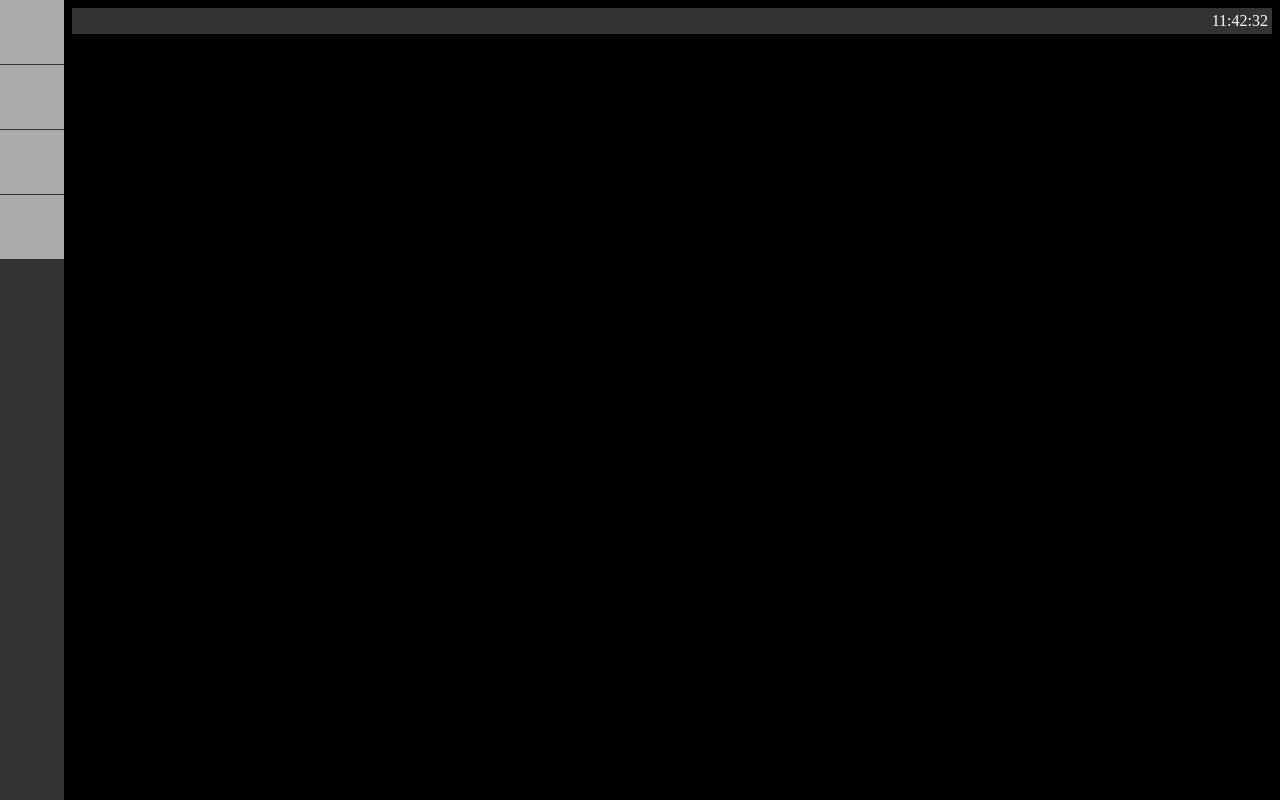
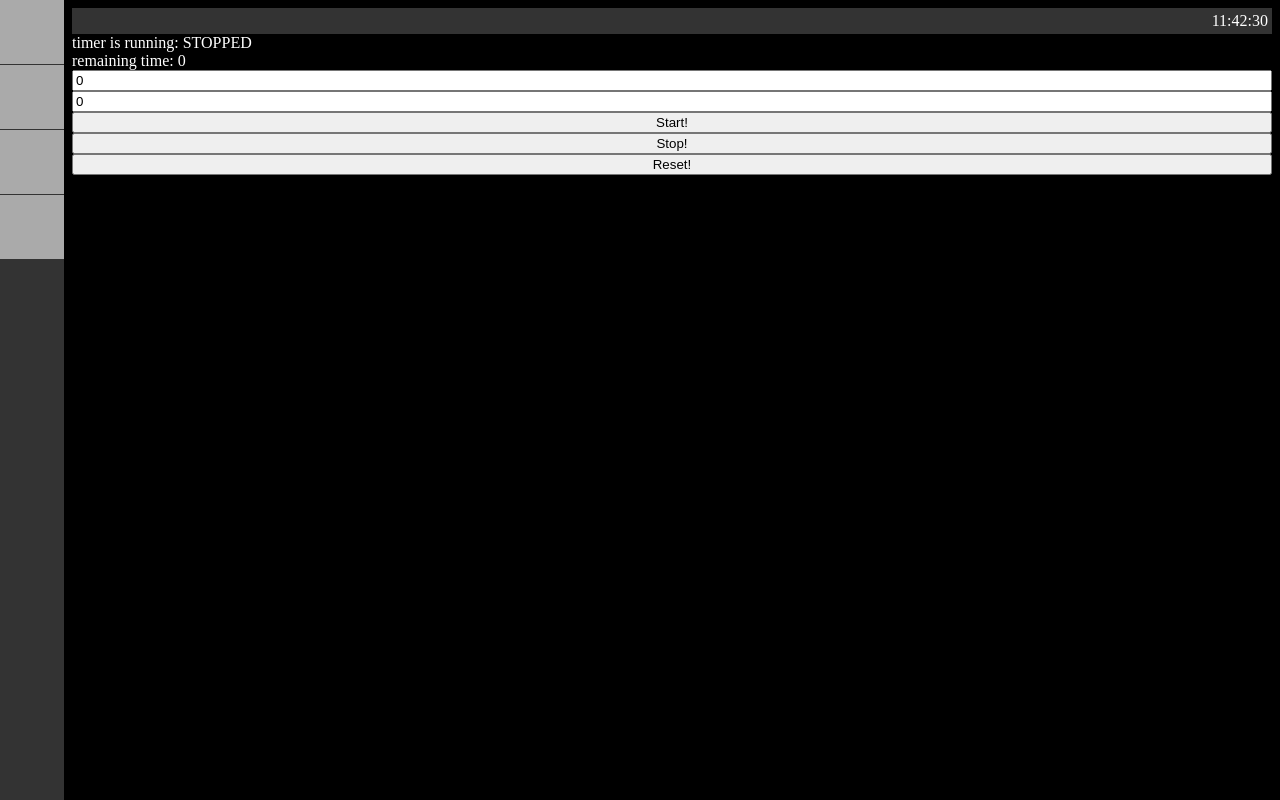
Before and after one commit to grimkor/gym-glass, a React (Create React App) app: page / in a window 1280 px wide. Built offline with nearby package versions, Linux system fonts and the light colour scheme.

Commit message:
basic timer

```diff
--- a/src/App.tsx
+++ b/src/App.tsx
@@ -4,6 +4,7 @@ import GlobalStyles from "./components/GlobalStyles";
 import Menu from "./components/Menu";
 import Banner from "./components/Banner";
 import Content from "./components/Content";
+import Timer from "./features/timer/Timer";
 
 function App() {
   return (
@@ -13,6 +14,7 @@ function App() {
         <Menu />
         <Content>
           <Banner />
+          <Timer />
         </Content>
       </Container>
     </>
--- a/src/app/store.ts
+++ b/src/app/store.ts
@@ -1,9 +1,11 @@
-import { configureStore, ThunkAction, Action } from '@reduxjs/toolkit';
-import counterReducer from '../features/counter/counterSlice';
+import { configureStore, ThunkAction, Action } from "@reduxjs/toolkit";
+import counterReducer from "../features/counter/counterSlice";
+import timerReducer from "../features/timer/timerSlice";
 
 export const store = configureStore({
   reducer: {
     counter: counterReducer,
+    timer: timerReducer,
   },
 });
 
--- /dev/null
+++ b/src/features/timer/Timer.tsx
@@ -0,0 +1,68 @@
+import React, { ChangeEvent, FC } from "react";
+import { useDispatch, useSelector } from "react-redux";
+import {
+  resetTimer,
+  selectTime,
+  selectTimerRunning,
+  startTimer,
+  stopTimer,
+  updateTime,
+} from "./timerSlice";
+import moment from "moment";
+
+enum TimeTypes {
+  "minutes" = "minutes",
+  "seconds" = "seconds",
+}
+
+const Timer: FC = () => {
+  const dispatch = useDispatch();
+  const timerRunning = useSelector(selectTimerRunning);
+  const time = useSelector(selectTime);
+
+  const handleStart = () => {
+    if (!timerRunning) {
+      dispatch(startTimer(time));
+    }
+  };
+
+  const handleUpdate = (type: TimeTypes) => (
+    e: ChangeEvent<HTMLInputElement>
+  ) => {
+    if (!timerRunning) {
+      const duration = moment.duration(time);
+      dispatch(
+        updateTime(
+          moment
+            .duration({
+              minutes: duration.minutes(),
+              seconds: duration.seconds(),
+              [type]: e.target.value,
+            })
+            .asMilliseconds()
+        )
+      );
+    }
+  };
+
+  console.log();
+  return (
+    <div style={{ display: "flex", flexDirection: "column" }}>
+      <span>timer is running: {timerRunning ? "RUNNING" : "STOPPED"}</span>
+      <span>remaining time: {time}</span>
+      <input
+        value={moment.duration(time).minutes()}
+        onChange={handleUpdate(TimeTypes.minutes)}
+      />
+      <input
+        value={moment.duration(time).seconds()}
+        onChange={handleUpdate(TimeTypes.seconds)}
+      />
+      <button onClick={handleStart}>Start!</button>
+      <button onClick={() => dispatch(stopTimer())}>Stop!</button>
+      <button onClick={() => dispatch(resetTimer())}>Reset!</button>
+    </div>
+  );
+};
+
+export default Timer;
--- /dev/null
+++ b/src/features/timer/timerSlice.ts
@@ -0,0 +1,65 @@
+import { createSlice, PayloadAction } from "@reduxjs/toolkit";
+import { AppThunk, RootState } from "../../app/store";
+
+interface TimerState {
+  running: boolean;
+  time: number;
+}
+
+const initialState: TimerState = {
+  running: false,
+  time: 0,
+};
+
+let TIMER: number | undefined;
+
+export const timerSlice = createSlice({
+  name: "timer",
+  initialState,
+  reducers: {
+    beginTimer: (state, action: PayloadAction<number | undefined>) => {
+      state.running = true;
+      state.time = action.payload ?? state.time;
+    },
+    updateTime: (state, action: PayloadAction<number>) => {
+      state.time = action.payload;
+    },
+    stopTimer: (state) => {
+      console.log("STOPING NOW");
+      state.running = false;
+      clearInterval(TIMER);
+    },
+    resetTimer: (state) => {
+      state.time = initialState.time;
+      state.running = initialState.running;
+      clearInterval(TIMER);
+    },
+  },
+});
+
+export const startTimer = (duration: number): AppThunk => (dispatch) => {
+  let remaining = duration;
+  dispatch(beginTimer(remaining));
+  TIMER = setInterval(() => {
+    if (remaining > 0) {
+      remaining = remaining - 1000;
+      dispatch(updateTime(remaining));
+    } else {
+      clearInterval(TIMER);
+      dispatch(stopTimer());
+    }
+  }, 1000);
+};
+
+export const selectTime = (state: RootState) => state.timer.time;
+
+export const selectTimerRunning = (state: RootState) => state.timer.running;
+
+export const {
+  resetTimer,
+  updateTime,
+  stopTimer,
+  beginTimer,
+} = timerSlice.actions;
+
+export default timerSlice.reducer;
```
Also changed, not shown: package.json (+12 -6 lines), src/features/timer/timerContext.tsx (added, +27 -0 lines), .eslintrc.json (deleted), 1 other file (tests, documents, lock files or other folders).
